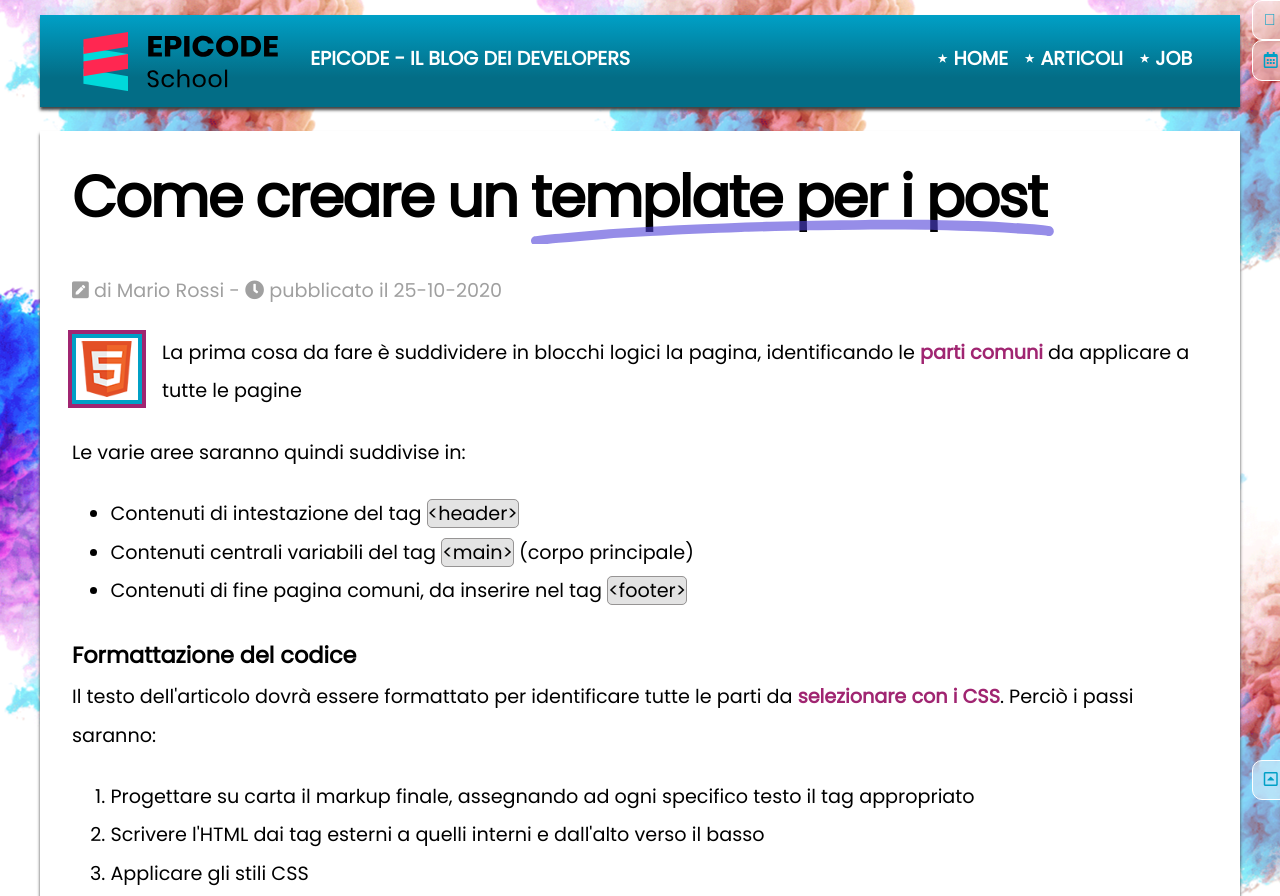
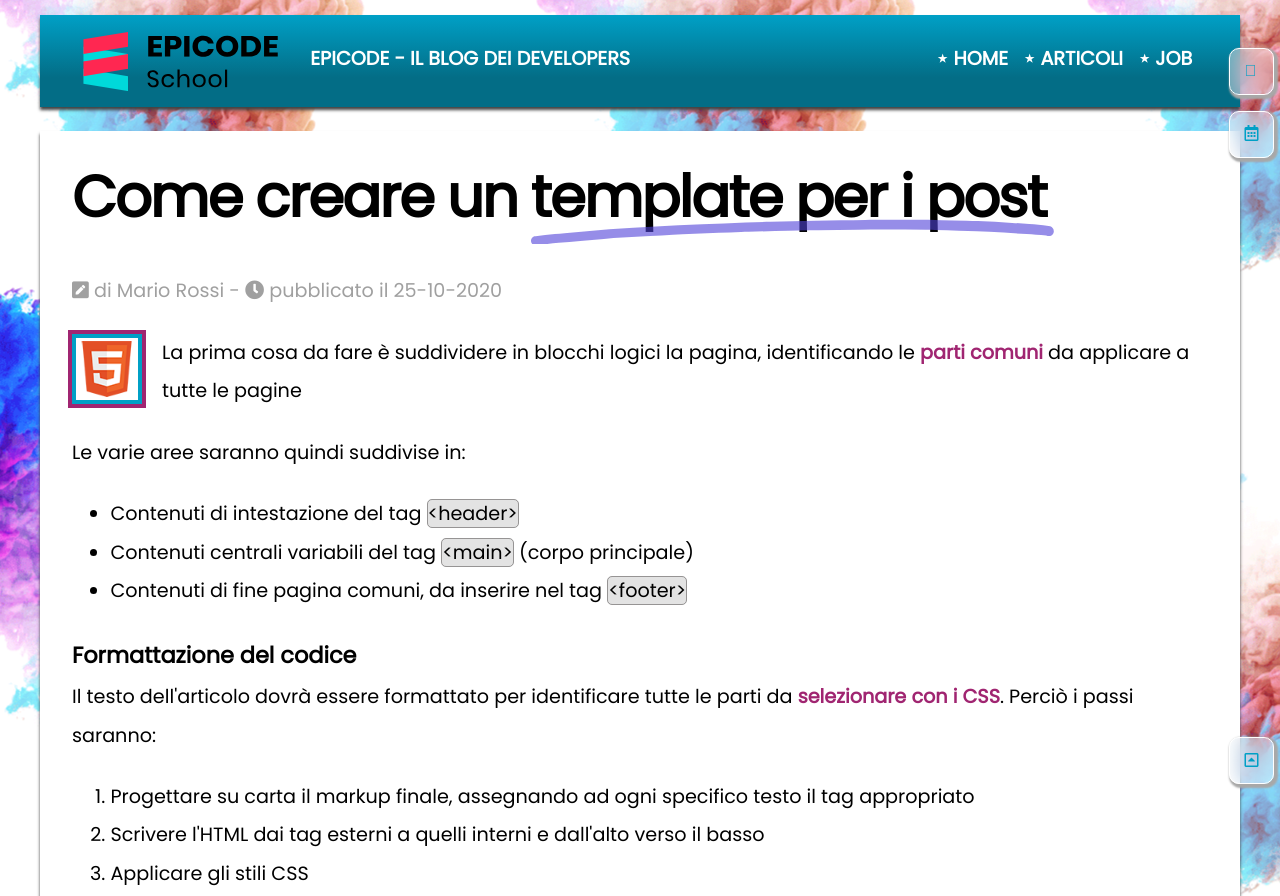
Before and after one commit to Luca-Sberna/fs0123-Luca-Sberna, a plain HTML site: page m2/s1/g2/compito/articolo.html in a window 1280 px wide. Shown: the top 896 px of the page. Drawn offline with Linux system fonts and the light colour scheme.

Commit message:
agg-compito

```diff
--- a/m2/s1/g2/compito/assets/css/style.css
+++ b/m2/s1/g2/compito/assets/css/style.css
@@ -22,10 +22,12 @@ hr {
   border: 1px solid white;
   border-radius: 10px;
   font-size: 1rem;
-  padding: 0.2rem 0.7rem;
+  padding: 0.4rem 0.9rem;
   background-color: rgba(255, 255, 255, 0.398);
   cursor: pointer;
-  backdrop-filter: blur(10px)
+  backdrop-filter: blur(10px);
+  box-shadow: 2px 2px 2px 2px rgb(168, 168, 168);
+  margin-block: 1rem;
 }
 
 .container-icon {
@@ -33,13 +35,17 @@ hr {
   right: -10px;
   bottom: 0;
   z-index: 2;
-
+  margin-top: 2rem;
+  margin-inline: 1rem;
 }
 
 #social {}
 
 #calendar {}
 
+#scroll {
+  margin-bottom: 1rem;
+}
 
 
 /* rimuove l'elemento */
@@ -503,5 +509,6 @@ footer a {
   #scroll {
     position: absolute;
     bottom: 0;
+
   }
 }
```
